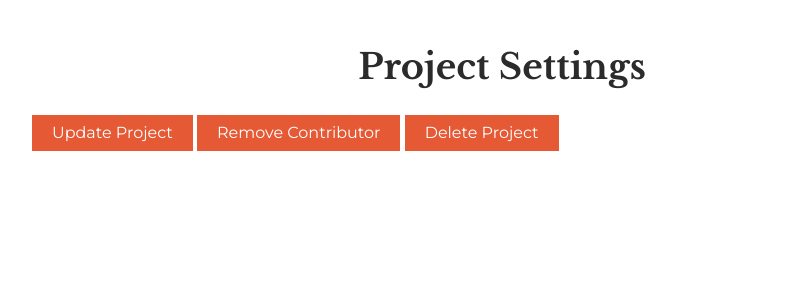
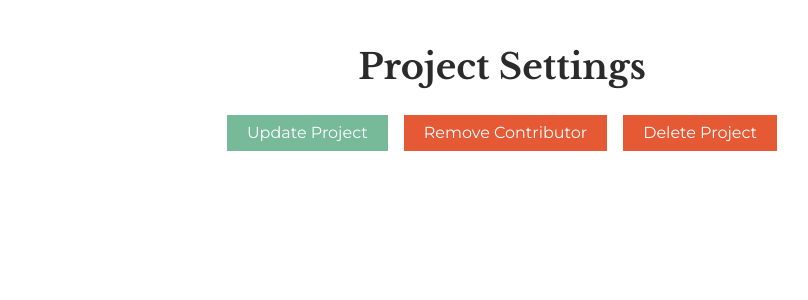
Before and after one commit to amirsaranBIH/sharecode, a Node server app: page /project/600000000000000000000001/settings in a window 1280 px wide. Shown: the part 78-378 px from the top of the page, without its empty margins (138-946 px from the left). Run offline with Node 20, Linux system fonts and the light colour scheme; a user stored in the database is signed in; tables that the repository leaves empty hold one stand-in row (values such as "Sample post"); some libraries are stand-ins or nearby versions.

Commit message:
Better contributor deleting UX, added helmet to enhance security, styled buttons better

```diff
--- a/app.js
+++ b/app.js
@@ -8,7 +8,8 @@
     flash = require('connect-flash'),
     methodOverride = require('method-override'),
     socket = require('socket.io'),
-	dotenv = require('dotenv').config();
+	dotenv = require('dotenv').config(),
+	helmet = require('helmet');
 
 if (process.env.NODE_ENV === 'production') {
 	mongoose.connect(`mongodb://${process.env.MLAB_USER}:${process.env.MLAB_PASS}@${process.env.MLAB_DEPLOYMENT}`);
@@ -42,6 +43,7 @@
 app.use(express.static('public'));
 app.use(flash());
 app.use(methodOverride('_method'));
+app.use(helmet());
 
 app.use(function(req, res, next) {
   res.locals.currentUser = req.user;
--- a/package.json
+++ b/package.json
@@ -27,6 +27,7 @@
     "ejs": "^2.5.7",
     "express": "^4.16.2",
     "express-session": "^1.15.6",
+    "helmet": "^3.18.0",
     "method-override": "^2.3.10",
     "mongoose": "^5.0.10",
     "passport": "^0.4.0",
--- a/public/stylesheets/modules/_global.css
+++ b/public/stylesheets/modules/_global.css
@@ -14,17 +14,16 @@
   text-decoration: none;
 }
 
-a.button {
+.button {
   background-color: var(--green);
   color: white;
   padding: 10px 20px;
   outline-color: var(--lightGrey);
 }
 
-a.button-red {
+.button-red {
   background-color: var(--alert);
   color: white;
-  padding: 10px 20px;
   outline-color: var(--alert);
 }
 
@@ -117,6 +116,11 @@
   margin: 20px 0;
 }
 
-.landing a.button {
-  margin: 0 10px;
+.button-group {
+	display: flex;
+	justify-content: center;
 }
+
+.button-group a + a {
+	margin-left: 1em;
+}
--- a/routes/project.js
+++ b/routes/project.js
@@ -123,9 +123,12 @@
 // Remove contributor from list of contributors
 router.route('/:id/contributor/remove')
 	.get(middleware.isLoggedIn, middleware.isContributor, (req, res) => {
-		Project.findById(req.params.id).populate('contributors').exec((err, project) => {
+		Project.findById(req.params.id).populate('contributors owner').exec((err, project) => {
 			helper.handleError(err, 'back');
 
+			project.contributors = project.contributors.filter(contributor => {
+				return !helper.compareIds(contributor._id, project.owner._id);
+			});
 			res.render('project/remove-contributor', {project});
 		});
 	})
--- a/views/project/remove-contributor.ejs
+++ b/views/project/remove-contributor.ejs
@@ -7,10 +7,12 @@
     <label for="username">Username</label>
     <select name="contributorId">
 		<% project.contributors.forEach(contributor => { %>
-			<option value="<%= contributor._id %>"><%= contributor.username %></option>
+			<% if (contributor._id !== project.owner._id) { %>
+				<option value="<%= contributor._id %>"><%= contributor.username %></option>
+			<% } %>
 		<% }) %>
 	</select>
-    <button>Remove Contributor</button>
+    <button class="button-red">Remove Contributor</button>
   </form>
 </div>
 
--- a/views/project/settings.ejs
+++ b/views/project/settings.ejs
@@ -4,9 +4,9 @@
   <h1>Project Settings</h1>
 
   <div class="button-group">
-      <a class="button-red" href="/project/<%= project._id %>/update">Update Project</a>
-	  <a class="button-red" href="/project/<%= project._id %>/contributor/remove">Remove Contributor</a>
-	  <a class="button-red" href="/project/<%= project._id %>/delete">Delete Project</a>
+      <a class="button" href="/project/<%= project._id %>/update">Update Project</a>
+	  <a class="button button-red" href="/project/<%= project._id %>/contributor/remove">Remove Contributor</a>
+	  <a class="button button-red" href="/project/<%= project._id %>/delete">Delete Project</a>
   </div>
 </div>
 
```
Also changed, not shown: views/project/delete-project.ejs (+13 -1 lines), 1 other file.
